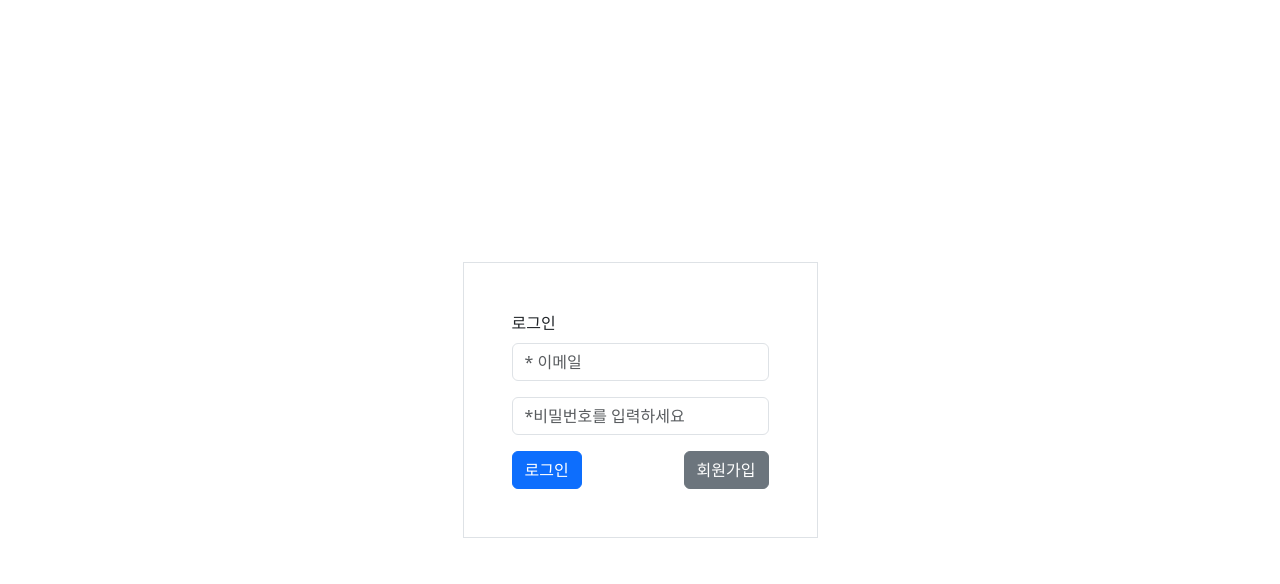
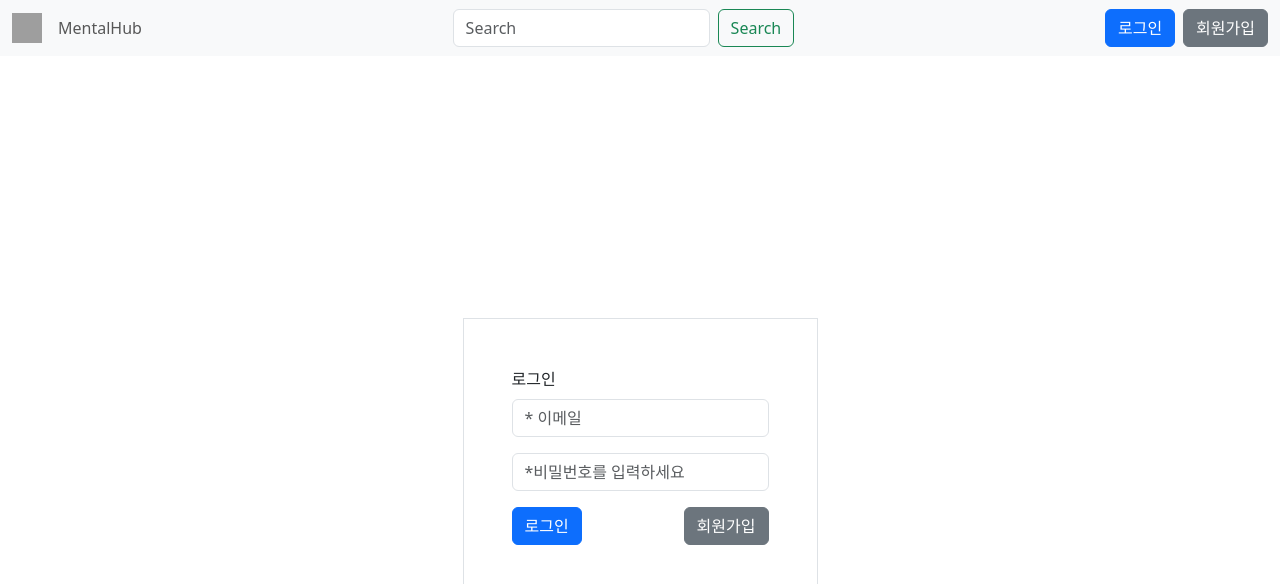
Before and after one commit to yehyeon95/MentalHub, a React (Create React App) app in the folder front/: page /login in a window 1280 px wide. Shown: the top 584 px of the page. Built offline with nearby package versions, Linux system fonts and the light colour scheme; grey boxes are pictures that could not be loaded.

Commit message:
header 레이아웃

```diff
--- a/front/src/App.js
+++ b/front/src/App.js
@@ -1,17 +1,21 @@
 import {BrowserRouter, Routes, Route} from 'react-router-dom';
-import Login from './components/login'
-import Join from './components/join'
+import Header from "./components/header"
+import Footer from "./components/footer"
+import Login from './pages/login'
+import Join from './pages/join'
 
 //App.js 는 index.js에서 로드하는 파일로 각 컴포넌트에 대한 루트 즉 라우팅을 관리합니다.
 function App () {
     return (
         <BrowserRouter>
+            <Header />
             <Routes>
                 {/* <Route path="/" element={<Home />} /> */}
                 <Route path="/login" element={<Login />} />
                 <Route path="/join" element={<Join />} />
 
             </Routes>
+            <Footer />
         </BrowserRouter>
     );
 }
--- /dev/null
+++ b/front/src/components/footer.js
@@ -0,0 +1,7 @@
+const Footer = () => {
+    return (
+        <div></div>
+    );
+}
+
+export default Footer;
--- /dev/null
+++ b/front/src/components/header.js
@@ -0,0 +1,54 @@
+import {useState} from 'react';
+
+
+const Header = () => {
+    const [isLogin, setIsLogin] = useState(false);
+
+    const handleLogout =()=>{
+        setIsLogin(false)
+    }
+    const testLogin = ()=>{
+        setIsLogin(true)
+    }
+
+
+    return (
+        <nav className="navbar navbar-expand-lg navbar-light bg-light">
+            <div className="container-fluid">
+                {/* 로고 */}
+                <a className="navbar-brand" href="#">
+                    <img src="logo.png" alt="Logo" width="30" height="30" className="d-inline-block align-top" />
+                </a>
+                {/* 프로젝트 이름 */}
+                <span className="navbar-text">MentalHub</span>
+                {/* 검색바 */}
+                <div className="d-flex mx-auto">
+                    <form className="d-flex ms-auto">
+                        <input className="form-control me-2" type="search" placeholder="Search" aria-label="Search" />
+                        <button className="btn btn-outline-success" type="submit">Search</button>
+                    </form>
+                </div>
+                {isLogin ? (
+                <>
+                {/* 유저프로필버튼 */}
+                <button className="btn btn-primary me-2" onClick={() => window.location.href='/Mypage'}>프로필</button>
+                {/* 로그아웃 버튼 */}
+                <button className="btn btn-secondary" onClick={handleLogout}>로그아웃</button>
+                </>
+                )
+                :
+                (
+                <>
+                {/* 로그인 버튼 */}
+                {/* <button className="btn btn-primary me-2" onClick={() => window.location.href='/login'}>로그인</button> */}
+                <button className="btn btn-primary me-2" onClick={testLogin}>로그인</button>
+                {/* 회원가입 버튼 */}
+                <button className="btn btn-secondary" onClick={() => window.location.href='/join'}>회원가입</button>
+                </>
+                )}
+                </div>
+        </nav>
+    );
+}
+
+export default Header;
--- a/front/src/components/join.js
+++ b/front/src/components/join.js
@@ -1,7 +1,7 @@
-function Join(){
+function JoinComponent(){
     return (
         <div>회원가입페이지</div>
     );
 }
 
-export default Join
+export default JoinComponent
--- a/front/src/components/login.js
+++ b/front/src/components/login.js
@@ -1,4 +1,4 @@
-import {useState, useEffect} from 'react';
+import {useState} from 'react';
 import 'bootstrap/dist/css/bootstrap.min.css';
 
 /** 로그인 기능 컴포넌트입니다.
@@ -7,7 +7,7 @@ import 'bootstrap/dist/css/bootstrap.min.css';
  * 3. useEffect를 통해 화면 랜더시의 변화 감지/다만 페이지가 바로 바뀌어버리기 때문에 login에서는 미사용
 */
 
-const Login=()=>{
+const LoginComponent=()=>{
 
     const [email, setEmail] = useState('');
     const [password, setPassword] = useState('');
@@ -39,9 +39,8 @@ const Login=()=>{
                     <button type="button" className="btn btn-secondary" onClick={() => window.location.href='/join'}>회원가입</button>
                 </div>
             </form>
-
         </div>
     );
 }
 
-export default Login;
+export default LoginComponent;
--- /dev/null
+++ b/front/src/pages/join.js
@@ -0,0 +1,9 @@
+import JoinComponent from "../components/join";
+
+const Join = () => {
+    return (
+        <JoinComponent />
+    );
+}
+
+export default Join
--- /dev/null
+++ b/front/src/pages/login.js
@@ -0,0 +1,9 @@
+import LoginComponent from '../components/login'
+
+const Login=()=> {
+    return (
+        <LoginComponent />
+    );
+}
+
+export default Login
```
